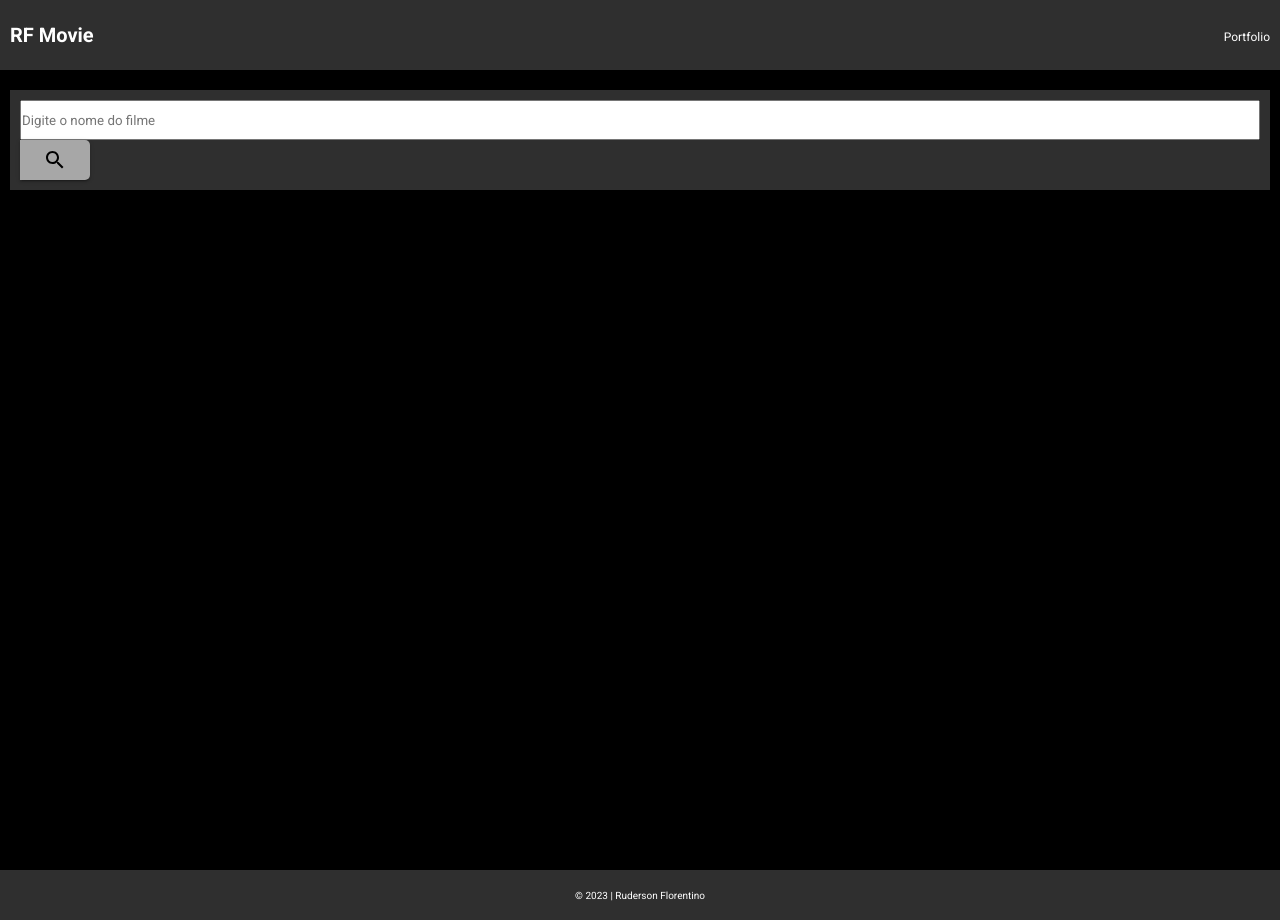
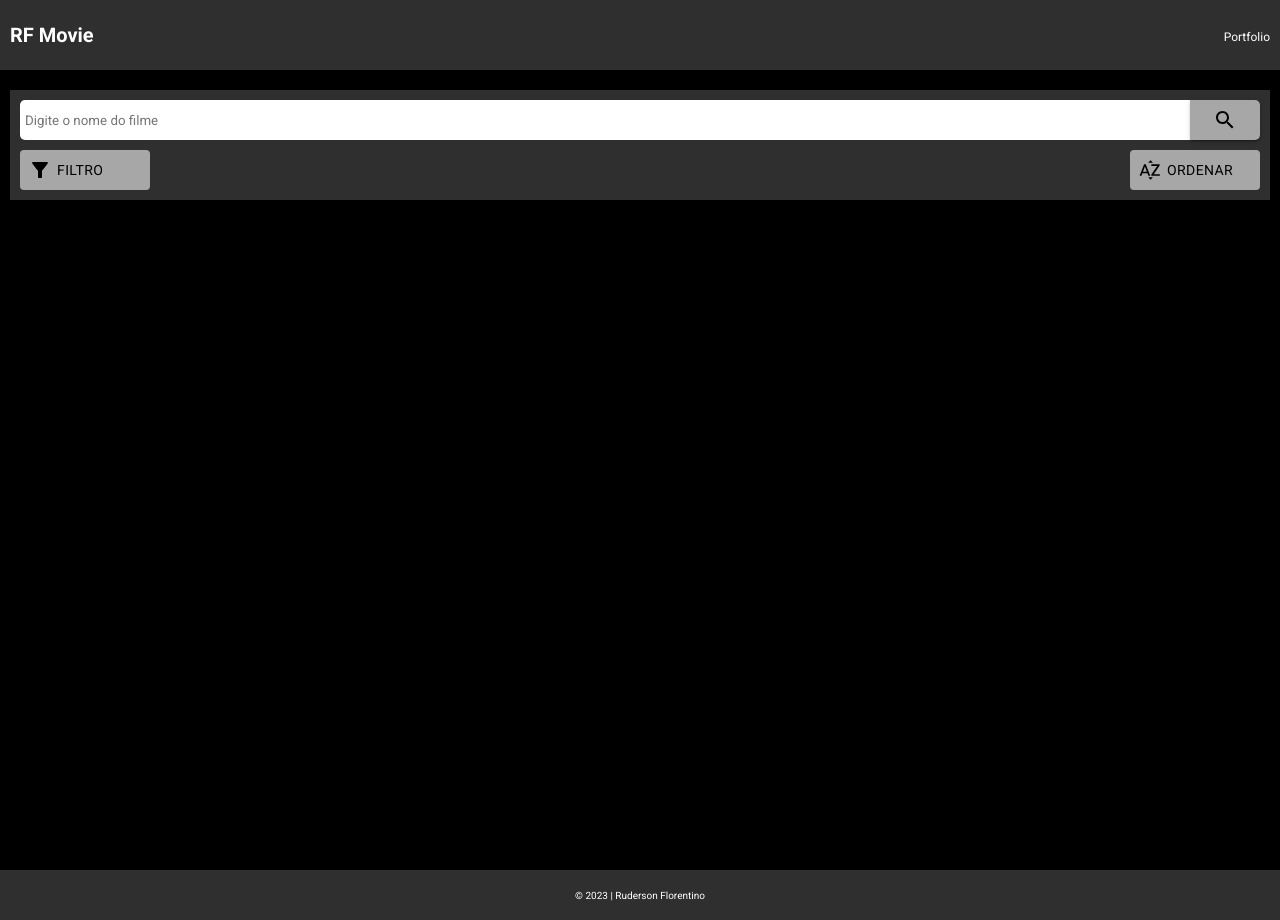
Before and after one commit to Rudersonvf/rf-movie, a React (Vite) app: page /home in a window 1280 px wide. Built offline with nearby package versions, Linux system fonts and the light colour scheme.

Commit message:
update: Component button

```diff
--- a/src/App.tsx
+++ b/src/App.tsx
@@ -1,5 +1,5 @@
 import { BrowserRouter } from "react-router-dom";
-import "./styles/app.scss";
+import "./styles/App.scss";
 import AppRoutes from "./routes";
 
 function App() {
--- a/src/components/CardFilter/index.tsx
+++ b/src/components/CardFilter/index.tsx
@@ -1,10 +1,20 @@
 import { Button } from "@mui/material";
 import SearchIcon from "@mui/icons-material/Search";
 import styles from "./styles.module.scss";
+import FilterAltIcon from "@mui/icons-material/FilterAlt";
+import SortByAlphaIcon from "@mui/icons-material/SortByAlpha";
 
 export default function CardFilter() {
+  const options = [
+    { label: "Ação", id: 1 },
+    { label: "Aventura", id: 2 },
+    { label: "Fantasia", id: 3 },
+    { label: "Sci-Fi", id: 4 },
+  ];
+
   return (
     <div className={styles["filter-card-container"]}>
+      <div className={styles["filter-search-container"]}>
         <input
           className={styles["input-filter"]}
           type="text"
@@ -14,5 +24,16 @@ export default function CardFilter() {
           <SearchIcon className={styles["btn-icon"]} />
         </Button>
       </div>
+      <div className={styles["filter-btn-container"]}>
+        <Button className={styles["filter-btn"]}>
+          <FilterAltIcon />
+          <span>Filtro</span>
+        </Button>
+        <Button className={styles["filter-btn"]}>
+          <SortByAlphaIcon />
+          <span>Ordenar</span>
+        </Button>
+      </div>
+    </div>
   );
 }
--- a/src/components/CardFilter/styles.module.scss
+++ b/src/components/CardFilter/styles.module.scss
@@ -1,7 +1,15 @@
 @import "../../styles/vars.scss", "../../styles/mixins.scss";
 
 .filter-card-container {
+  @include mobile {
+    padding: 10px;
+  }
   width: 100%;
+  background-color: $bg-secondary-color;
+  .filter-search-container {
+    display: flex;
+    align-items: center;
+    margin-bottom: 10px;
     .btn-search {
       background-color: $bg-tertiary-color;
       border-radius: 0 5px 5px 0;
@@ -12,7 +20,32 @@
       }
     }
     .input-filter {
-    width: 100%;
+      flex: 1;
       height: 40px;
+      border-radius: 5px 0 0 5px;
+      padding: 0 5px;
+      outline: none;
+      border: none;
     }
   }
+}
+.filter-btn-container {
+  display: flex;
+  justify-content: space-between;
+  .filter-btn {
+    color: $font-secondary-color;
+    min-width: 130px;
+    max-width: 200px;
+    height: 40px;
+    background-color: $bg-tertiary-color;
+    display: flex;
+    justify-content: start;
+    span {
+      font-size: 14px;
+      margin-left: 5px;
+    }
+  }
+  .filter-btn:hover {
+    background-color: $bg-tertiary-color;
+  }
+}
--- a/src/styles/app.scss
+++ b/src/styles/App.scss
@@ -15,9 +15,5 @@ main {
 }
 
 .container {
-  @include mobile {
-    padding: 10px;
-  }
-
-  background-color: $bg-secondary-color;
+  width: 100%;
 }
```
Lines whose indentation alone changed are shown as unchanged.
